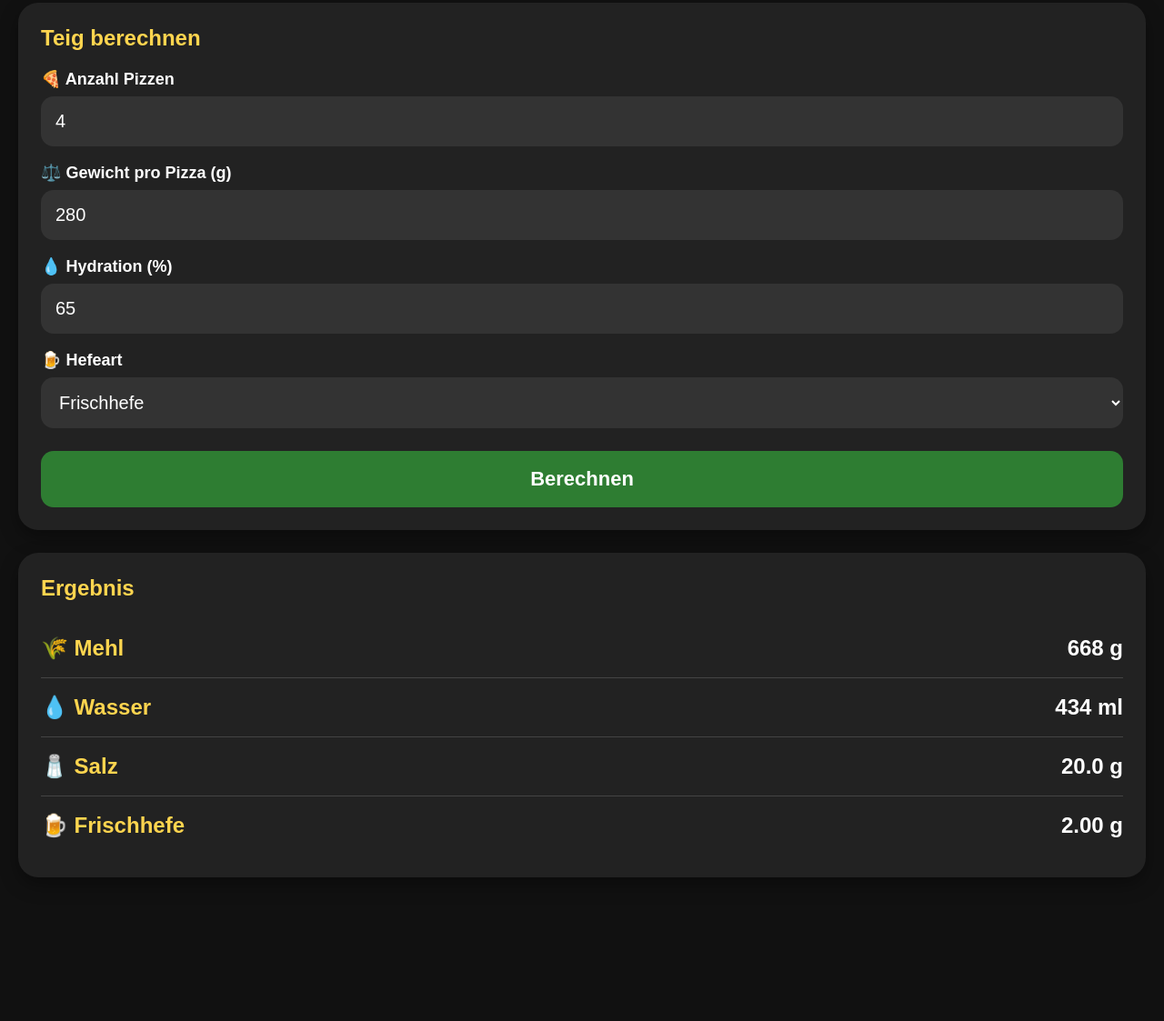
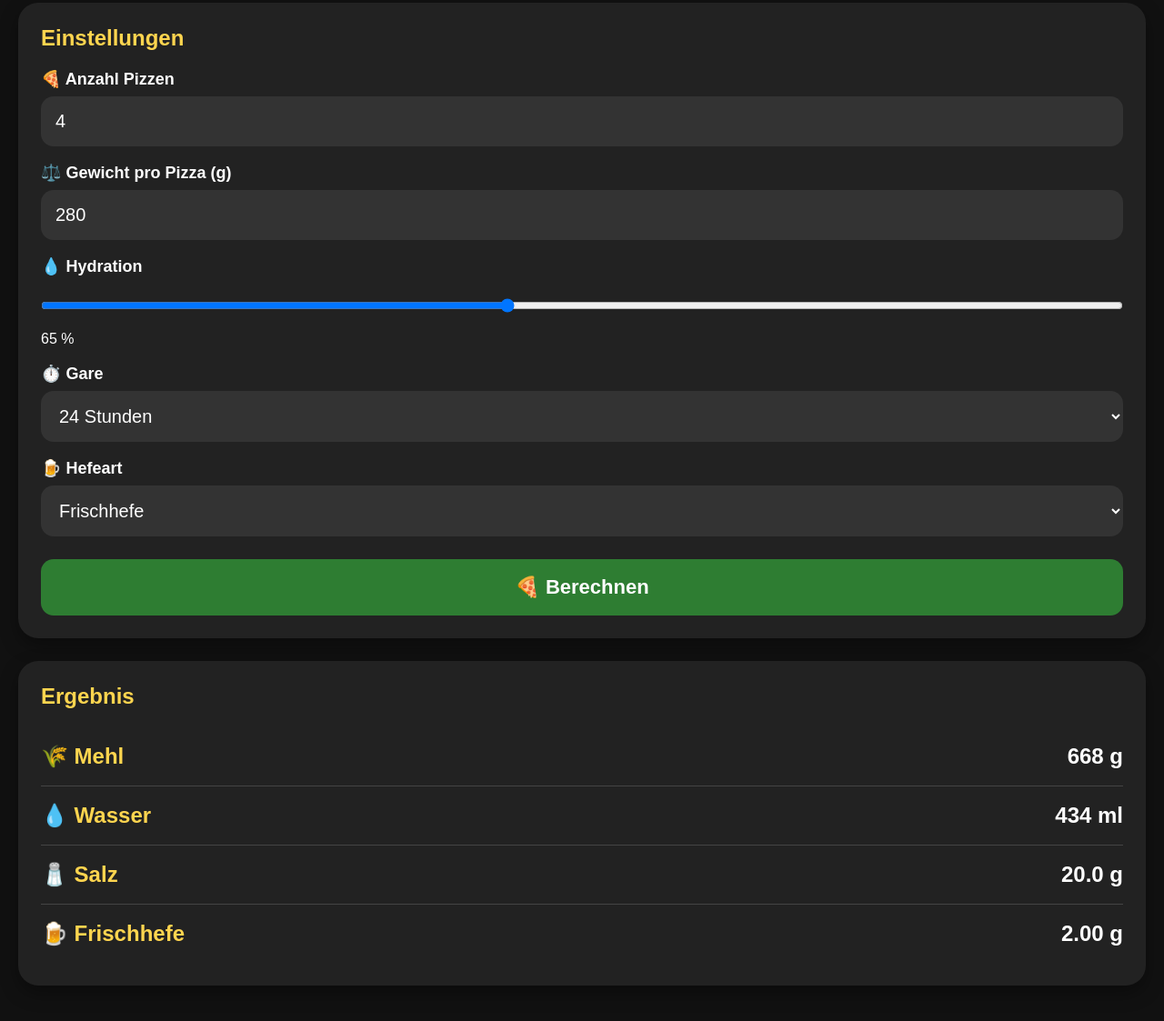
Before and after one commit to Pizzamaster2026/PizzaMaster, a plain HTML site: page index.html in a window 1280 px wide. Shown: the part 125-1248 px from the top of the page at 91% size. Before the commit the page ends 1135 px from the top, so only its background shows below. Drawn offline with Linux system fonts and the light colour scheme.

Commit message:
index.html erstellt

```diff
--- a/index.html
+++ b/index.html
@@ -2,7 +2,6 @@
 <html lang="de">
 
 <head>
-
     <meta charset="UTF-8">
     <meta name="viewport" content="width=device-width, initial-scale=1.0">
 
@@ -11,49 +10,42 @@
     <link rel="stylesheet" href="style.css">
     <link rel="manifest" href="manifest.json">
 
-<meta name="theme-color" content="#2e7d32">
-
+    <meta name="theme-color" content="#d32f2f">
 </head>
 
 <body>
 
-<header>
-
+<header class="header">
     <h1>🍕 PizzaMaster</h1>
-
     <p>Der intelligente Pizzateig-Rechner</p>
-
 </header>
 
-<main>
+<main class="container">
 
-<div class="card">
+    <section class="card">
 
-<h2>Teig berechnen</h2>
+        <h2>Einstellungen</h2>
 
         <label for="anzahl">🍕 Anzahl Pizzen</label>
-<input
-type="number"
-id="anzahl"
-value="4"
-min="1"
-max="30">
+        <input type="number" id="anzahl" value="4" min="1" max="30">
 
         <label for="gewicht">⚖️ Gewicht pro Pizza (g)</label>
-<input
-type="number"
-id="gewicht"
-value="280"
-min="150"
-max="400">
+        <input type="number" id="gewicht" value="280" min="150" max="400">
 
-<label for="hydro">💧 Hydration (%)</label>
-<input
-type="number"
-id="hydro"
-value="65"
-min="50"
-max="85">
+        <label for="hydro">💧 Hydration</label>
+        <input type="range" id="hydro" min="50" max="85" value="65">
+        <div class="value" id="hydroAnzeige">65 %</div>
+
+        <label for="gare">⏱️ Gare</label>
+        <select id="gare">
+            <option value="4">4 Stunden</option>
+            <option value="8">8 Stunden</option>
+            <option value="12">12 Stunden</option>
+            <option value="24" selected>24 Stunden</option>
+            <option value="48">48 Stunden</option>
+            <option value="72">72 Stunden</option>
+            <option value="96">96 Stunden</option>
+        </select>
 
         <label for="hefeart">🍺 Hefeart</label>
         <select id="hefeart">
@@ -61,42 +53,41 @@ max="85">
             <option value="trocken">Trockenhefe</option>
         </select>
 
-<button id="berechnen">
-Berechnen
+        <button id="berechnen" onclick="berechnen()">
+            🍕 Berechnen
         </button>
 
-</div>
+    </section>
 
-<div class="card">
+    <section class="card">
 
         <h2>Ergebnis</h2>
 
         <div class="result">
             <span>🌾 Mehl</span>
-<span id="mehl">668 g</span>
+            <strong id="mehl">668 g</strong>
         </div>
 
         <div class="result">
             <span>💧 Wasser</span>
-<span id="wasser">436 ml</span>
+            <strong id="wasser">436 ml</strong>
         </div>
 
         <div class="result">
             <span>🧂 Salz</span>
-<span id="salz">20 g</span>
+            <strong id="salz">20 g</strong>
         </div>
 
         <div class="result">
             <span id="hefeLabel">🍺 Frischhefe</span>
-<span id="hefe">2.00 g</span>
+            <strong id="hefe">2.00 g</strong>
         </div>
 
-</div>
+    </section>
 
 </main>
 
 <script src="script.js"></script>
 
 </body>
-
 </html>
```
Lines whose indentation alone changed are shown as unchanged.
